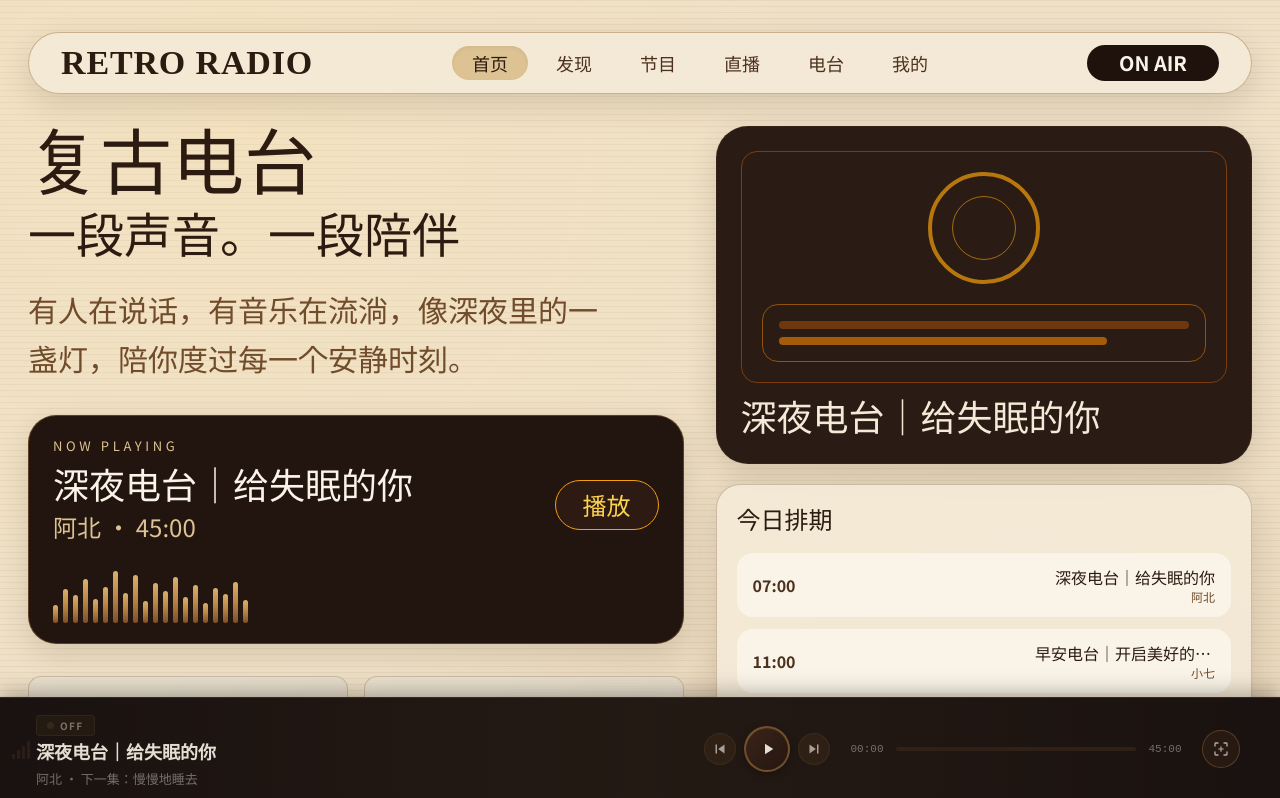
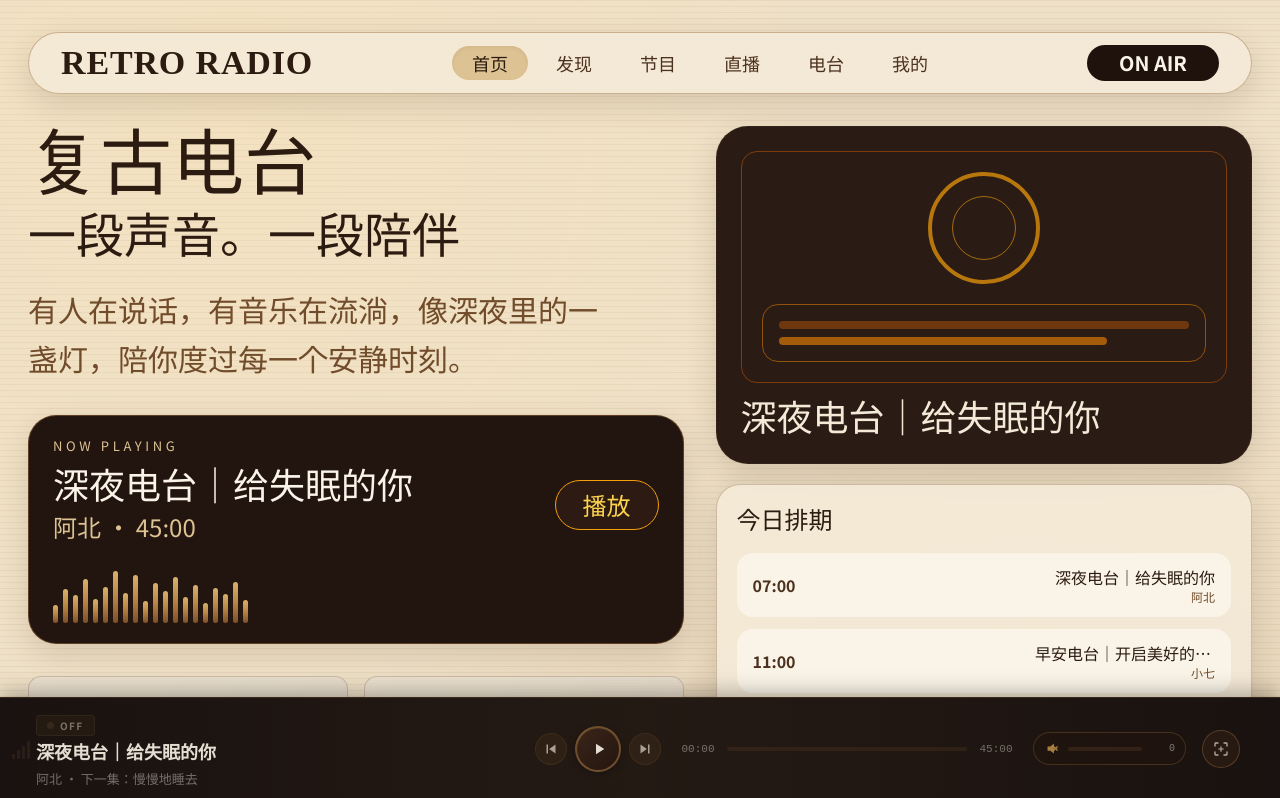
Before and after one commit to zrj20020926-max/musicRadio, a Vue app: page /#/ in a window 1280 px wide. Shown: the top 798 px of the page. Built offline with nearby package versions, Linux system fonts and the light colour scheme.

Commit message:
feat: add synchronized volume controls

```diff
--- a/src/App.vue
+++ b/src/App.vue
@@ -25,6 +25,7 @@ const {
   progressLabel,
   nextEpisodeTitle,
   feedbackMessage,
+  volume,
 } = storeToRefs(radioStore)
 
 const navItems = [
@@ -79,8 +80,10 @@ function handleTogglePlayback() {
       :duration-label="durationLabel"
       :next-title="nextEpisodeTitle"
       :feedback="feedbackMessage"
+      :volume="volume"
       @toggle="handleTogglePlayback"
       @seek="radioStore.setProgress"
+      @volume="radioStore.setVolume"
       @next="radioStore.playNext"
       @prev="radioStore.playPrevious"
       @retry="radioStore.retryStation"
@@ -94,8 +97,10 @@ function handleTogglePlayback() {
       :playback-status="playbackStatus"
       :progress-label="progressLabel"
       :duration-label="durationLabel"
+      :volume="volume"
       @close="isImmersiveOpen = false"
       @toggle="handleTogglePlayback"
+      @volume="radioStore.setVolume"
       @next="radioStore.playNext"
       @prev="radioStore.playPrevious"
     />
--- a/src/components/GlobalPlayerBar.vue
+++ b/src/components/GlobalPlayerBar.vue
@@ -12,12 +12,17 @@ const props = defineProps({
   durationLabel: { type: String, required: true },
   nextTitle: { type: String, default: '暂无下一集' },
   feedback: { type: String, default: '' },
+  volume: { type: Number, default: 0.75 },
 })
 
-const emit = defineEmits(['toggle', 'seek', 'next', 'prev', 'retry', 'open-immersive'])
+const emit = defineEmits(['toggle', 'seek', 'volume', 'next', 'prev', 'retry', 'open-immersive'])
 
 function handleSeek(event) {
   emit('seek', Number(event.target.value))
+}
+
+function handleVolume(event) {
+  emit('volume', Number(event.target.value))
 }
 </script>
 
@@ -230,6 +235,37 @@ function handleSeek(event) {
             <span class="live-text">{{ playbackStatus === 'error' ? 'OFFLINE' : 'LIVE' }}</span>
           </div>
         </template>
+      </div>
+
+      <div class="volume-control" :title="`Volume ${Math.round(props.volume * 100)}%`">
+        <svg viewBox="0 0 24 24" fill="currentColor" class="volume-icon" aria-hidden="true">
+          <path
+            v-if="props.volume <= 0"
+            d="M5 9v6h4l5 4V5L9 9H5zm12.7 3 2.1-2.1-1.4-1.4-2.1 2.1-2.1-2.1-1.4 1.4 2.1 2.1-2.1 2.1 1.4 1.4 2.1-2.1 2.1 2.1 1.4-1.4-2.1-2.1z"
+          />
+          <path
+            v-else-if="props.volume < 0.5"
+            d="M5 9v6h4l5 4V5L9 9H5zm12.2 3a3.4 3.4 0 0 0-1.7-3v6a3.4 3.4 0 0 0 1.7-3z"
+          />
+          <path
+            v-else
+            d="M5 9v6h4l5 4V5L9 9H5zm10.5-.1v6.2A3.5 3.5 0 0 0 17 12a3.5 3.5 0 0 0-1.5-3.1zm0-3.5v2.1A6 6 0 0 1 19.5 12a6 6 0 0 1-4 5.7v2.1A8 8 0 0 0 21.5 12a8 8 0 0 0-6-6.6z"
+          />
+        </svg>
+        <div class="volume-track">
+          <div class="volume-fill" :style="{ width: `${props.volume * 100}%` }" />
+          <input
+            class="volume-input"
+            type="range"
+            min="0"
+            max="1"
+            step="0.01"
+            :value="props.volume"
+            aria-label="Volume"
+            @input="handleVolume"
+          />
+        </div>
+        <span class="volume-value">{{ Math.round(props.volume * 100) }}</span>
       </div>
 
       <button
@@ -664,6 +700,75 @@ function handleSeek(event) {
   }
 }
 
+.volume-control {
+  display: flex;
+  align-items: center;
+  gap: 7px;
+  flex: 0 0 auto;
+  min-width: 146px;
+  padding: 7px 10px;
+  border: 1px solid rgba(180, 130, 70, 0.26);
+  border-radius: 999px;
+  background: rgba(32, 21, 14, 0.56);
+  color: rgba(250, 244, 232, 0.58);
+}
+.volume-icon {
+  width: 17px;
+  height: 17px;
+  color: rgba(212, 160, 80, 0.76);
+}
+.volume-track {
+  position: relative;
+  width: 74px;
+  height: 4px;
+  flex: 0 0 auto;
+  overflow: hidden;
+  border-radius: 999px;
+  background: rgba(60, 40, 25, 0.72);
+}
+.volume-fill {
+  position: absolute;
+  inset: 0 auto 0 0;
+  border-radius: inherit;
+  background: linear-gradient(to right, rgba(120, 200, 120, 0.62), rgba(212, 160, 80, 0.92));
+}
+.volume-input {
+  position: absolute;
+  inset: -7px 0;
+  width: 100%;
+  height: 18px;
+  opacity: 0;
+  cursor: pointer;
+  -webkit-appearance: none;
+  appearance: none;
+}
+.volume-value {
+  width: 26px;
+  font-size: 10px;
+  font-family: 'Courier New', monospace;
+  color: rgba(250, 244, 232, 0.46);
+  text-align: right;
+}
+@media (max-width: 900px) {
+  .volume-control {
+    min-width: 118px;
+  }
+  .volume-track {
+    width: 56px;
+  }
+}
+@media (max-width: 640px) {
+  .volume-control {
+    order: 3;
+    width: calc(100% - 44px);
+    min-width: 0;
+  }
+  .volume-track {
+    flex: 1 1 auto;
+    width: auto;
+  }
+}
+
 .time-label {
   font-size: 11px;
   font-family: 'Courier New', monospace;
--- a/src/components/ImmersivePlayer.vue
+++ b/src/components/ImmersivePlayer.vue
@@ -16,9 +16,10 @@ const props = defineProps({
   playbackStatus: { type: String, default: 'idle' },
   progressLabel: { type: String, default: '00:00' },
   durationLabel: { type: String, default: '00:00' },
+  volume: { type: Number, default: 0.75 },
 })
 
-const emit = defineEmits(['close', 'toggle', 'next', 'prev'])
+const emit = defineEmits(['close', 'toggle', 'volume', 'next', 'prev'])
 
 const pageIndex = ref(0)
 const textLines = ref([])
@@ -121,6 +122,10 @@ async function pollTextLine() {
 
 function handleKeydown(event) {
   if (event.key === 'Escape') emit('close')
+}
+
+function handleVolume(event) {
+  emit('volume', Number(event.target.value))
 }
 
 onMounted(() => {
@@ -245,6 +250,35 @@ onUnmounted(() => {
       </button>
       <div v-else class="time-chip">{{ progressLabel }}</div>
       <div v-if="!isLive" class="time-chip">{{ progressLabel }} / {{ durationLabel }}</div>
+      <div class="volume-chip" :title="`Volume ${Math.round(volume * 100)}%`">
+        <svg viewBox="0 0 24 24" fill="currentColor" aria-hidden="true">
+          <path
+            v-if="volume <= 0"
+            d="M5 9v6h4l5 4V5L9 9H5zm12.7 3 2.1-2.1-1.4-1.4-2.1 2.1-2.1-2.1-1.4 1.4 2.1 2.1-2.1 2.1 1.4 1.4 2.1-2.1 2.1 2.1 1.4-1.4-2.1-2.1z"
+          />
+          <path
+            v-else-if="volume < 0.5"
+            d="M5 9v6h4l5 4V5L9 9H5zm12.2 3a3.4 3.4 0 0 0-1.7-3v6a3.4 3.4 0 0 0 1.7-3z"
+          />
+          <path
+            v-else
+            d="M5 9v6h4l5 4V5L9 9H5zm10.5-.1v6.2A3.5 3.5 0 0 0 17 12a3.5 3.5 0 0 0-1.5-3.1zm0-3.5v2.1A6 6 0 0 1 19.5 12a6 6 0 0 1-4 5.7v2.1A8 8 0 0 0 21.5 12a8 8 0 0 0-6-6.6z"
+          />
+        </svg>
+        <div class="volume-slider">
+          <div class="volume-slider-fill" :style="{ width: `${volume * 100}%` }" />
+          <input
+            type="range"
+            min="0"
+            max="1"
+            step="0.01"
+            :value="volume"
+            aria-label="Volume"
+            @input="handleVolume"
+          />
+        </div>
+        <span>{{ Math.round(volume * 100) }}</span>
+      </div>
     </footer>
   </section>
 </template>
@@ -609,6 +643,53 @@ h1 {
   font-weight: 600;
   letter-spacing: 0.04em;
 }
+.volume-chip {
+  display: inline-flex;
+  align-items: center;
+  gap: 8px;
+  min-height: 38px;
+  padding: 0 12px;
+  border: 1px solid rgba(212, 160, 80, 0.34);
+  border-radius: 999px;
+  background: rgba(22, 14, 10, 0.56);
+  color: rgba(250, 244, 232, 0.68);
+  backdrop-filter: blur(14px);
+}
+.volume-chip svg {
+  width: 18px;
+  height: 18px;
+  color: rgba(232, 190, 116, 0.82);
+}
+.volume-chip span {
+  width: 26px;
+  font-size: 11px;
+  font-family: 'Courier New', monospace;
+  text-align: right;
+}
+.volume-slider {
+  position: relative;
+  width: 94px;
+  height: 4px;
+  overflow: hidden;
+  border-radius: 999px;
+  background: rgba(84, 56, 32, 0.7);
+}
+.volume-slider-fill {
+  position: absolute;
+  inset: 0 auto 0 0;
+  border-radius: inherit;
+  background: linear-gradient(to right, rgba(120, 200, 120, 0.65), rgba(232, 190, 116, 0.95));
+}
+.volume-slider input {
+  position: absolute;
+  inset: -8px 0;
+  width: 100%;
+  height: 20px;
+  opacity: 0;
+  cursor: pointer;
+  -webkit-appearance: none;
+  appearance: none;
+}
 
 @media (max-width: 720px) {
   .immersive-top {
@@ -639,6 +720,16 @@ h1 {
   }
   .time-chip {
     display: none;
+  }
+  .volume-chip {
+    flex: 1 1 auto;
+    min-width: 0;
+    padding: 0 10px;
+  }
+  .volume-slider {
+    flex: 1 1 auto;
+    width: auto;
+    min-width: 56px;
   }
 }
 
--- a/src/stores/radio.js
+++ b/src/stores/radio.js
@@ -59,6 +59,7 @@ const FAVORITE_FM_STATIONS_KEY = 'retro-radio-favorite-fm-stations'
 const SUBSCRIBED_STATIONS_KEY = 'retro-radio-subscribed-stations'
 const STATION_CACHE_KEY = 'retro-radio-station-cache'
 const LISTENING_SECONDS_KEY = 'retro-radio-listening-seconds'
+const VOLUME_KEY = 'retro-radio-volume'
 
 const EMPTY_PROGRAM = {
   id: '',
@@ -94,6 +95,12 @@ function loadNumber(key, fallback = 0) {
   if (typeof window === 'undefined') return fallback
   const value = Number(window.localStorage.getItem(key))
   return Number.isFinite(value) ? value : fallback
+}
+
+function clampVolume(value) {
+  const nextValue = Number(value)
+  if (!Number.isFinite(nextValue)) return 0.75
+  return Math.max(0, Math.min(nextValue, 1))
 }
 
 function parseDurationToSec(duration) {
@@ -153,6 +160,7 @@ export const useRadioStore = defineStore('radio', () => {
   const audioDuration = ref(0)
   const sleepDeadline = ref(null)
   const listeningSeconds = ref(loadNumber(LISTENING_SECONDS_KEY))
+  const volume = ref(clampVolume(loadNumber(VOLUME_KEY, 0.75)))
 
   const programMap = computed(() => new Map(programs.value.map((item) => [item.id, item])))
 
@@ -449,6 +457,10 @@ export const useRadioStore = defineStore('radio', () => {
     pushToast(`已设置 ${minutes} 分钟后关闭`)
   }
 
+  function setVolume(nextVolume) {
+    volume.value = clampVolume(nextVolume)
+  }
+
   function toggleFavorite(programId) {
     if (!programMap.value.has(programId)) return
     if (favorites.value.has(programId)) {
@@ -731,6 +743,8 @@ export const useRadioStore = defineStore('radio', () => {
   }
 
   if (typeof window !== 'undefined' && audio) {
+    audio.volume = volume.value
+
     audio.addEventListener('durationchange', () => {
       if (Number.isFinite(audio.duration)) audioDuration.value = audio.duration
     })
@@ -900,6 +914,10 @@ export const useRadioStore = defineStore('radio', () => {
   watch(listeningSeconds, (value) => {
     window.localStorage.setItem(LISTENING_SECONDS_KEY, String(value))
   })
+  watch(volume, (value) => {
+    if (audio) audio.volume = value
+    window.localStorage.setItem(VOLUME_KEY, String(value))
+  })
 
   return {
     programs,
@@ -947,6 +965,7 @@ export const useRadioStore = defineStore('radio', () => {
     listeningMinutes,
     listeningHourPart,
     listeningMinutePart,
+    volume,
     togglePlay,
     playProgram,
     playNext,
@@ -954,6 +973,7 @@ export const useRadioStore = defineStore('radio', () => {
     setProgress,
     addToQueue,
     setSleepTimer,
+    setVolume,
     toggleFavorite,
     toggleSubscribe,
     toggleFavoriteStation,
```
